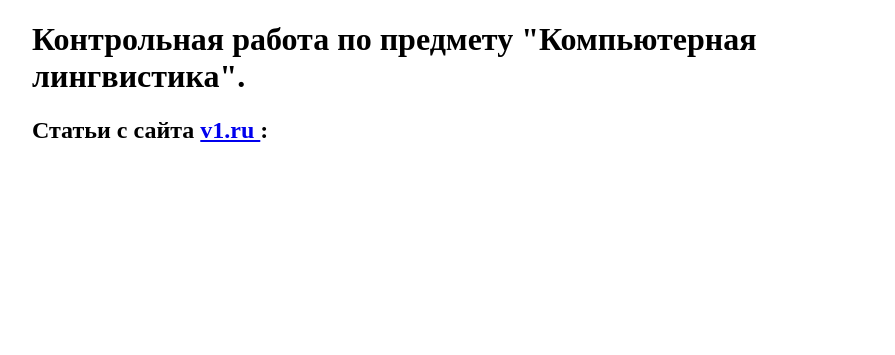
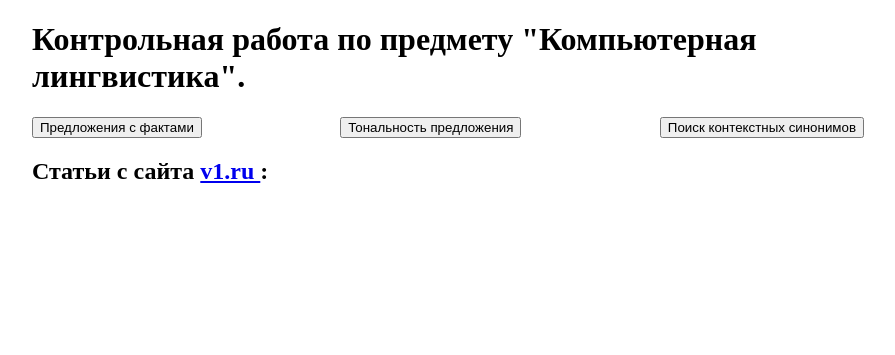
Before and after one commit to a-bezruchenko/univer_kl, a Flask app: template web_interface/templates/index.html in a window 1280 px wide. Shown: the top 355 px of the page, without its empty margins (192-1087 px from the left). Run offline with Flask 2, Linux system fonts and the light colour scheme; the template is opened without the code that fills it, so the values that code supplies are empty.

Commit message:
добавил кнопки

```diff
--- a/web_interface/templates/index.html
+++ b/web_interface/templates/index.html
@@ -1,7 +1,7 @@
 <!DOCTYPE html>
 <html lang="en">
 <head>
-    <title>Python Flask Bucket List App</title>
+    <title>Компьютерная лингвистика</title>
     <link href="{{ url_for('static', filename='css/style.css') }}" rel="stylesheet">
     <script src="{{ url_for('static', filename='js/main.js') }}"></script>
 </head>
@@ -12,6 +12,19 @@
 </header>
 
 <main>
+     <div class="info">
+        <div class="facts">
+            <button class="getFacts">Предложения с фактами</button>
+        </div>
+
+        <div class="tonality">
+            <button class="getTonality">Тональность предложения</button>
+        </div>
+
+        <div class="synonyms">
+            <button class="getSynonyms">Поиск контекстных синонимов</button>
+        </div>
+    </div>
     <h2>Статьи с сайта <a href="https://v1.ru/"> v1.ru </a> : </h2>
     <div class="articles">
 
```
